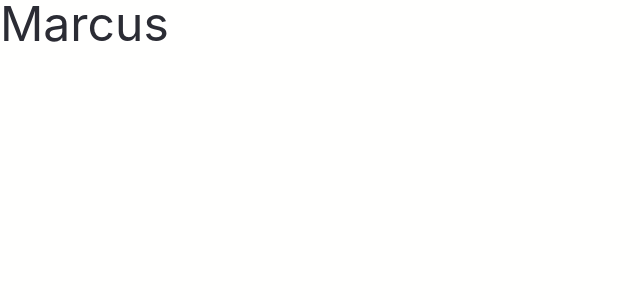
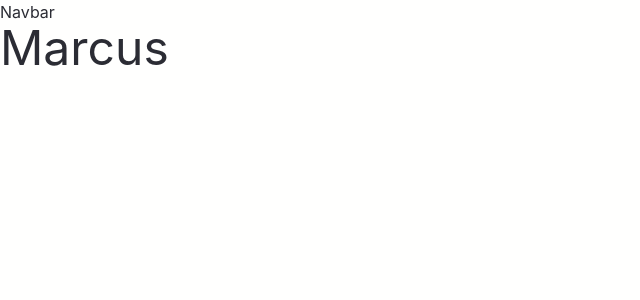
Before and after one commit to timeoutguy/devtime, a React (Create React App) app: page / in a window 1280 px wide. Shown: the top 300 px of the page, without its empty margins (0-640 px from the left). Built offline with nearby package versions, Linux system fonts and the light colour scheme.

Commit message:
refactor: Using public api to serve components

```diff
--- a/src/App.tsx
+++ b/src/App.tsx
@@ -1,7 +1,7 @@
 import React from 'react';
 
 import './App.scss';
-import Layout from './components/Layout';
+import { Layout } from './components';
 import AppRoutes from './routes/AppRoutes';
 
 const App: React.FC = () => {
--- /dev/null
+++ b/src/components/index.ts
@@ -0,0 +1,2 @@
+export * from './navbar';
+export * from './layout';
--- a/src/components/Layout.tsx
+++ b/src/components/layout/Layout.tsx
@@ -1,13 +1,13 @@
 import React, { PropsWithChildren } from 'react';
 
-const Layout: React.FC<PropsWithChildren> = ({ children }) => {
+import { Navbar } from '../index';
+
+export const Layout: React.FC<PropsWithChildren> = ({ children }) => {
   return (
     <div>
-      <header></header>
+      <Navbar />
       <main> {children} </main>
       <footer></footer>
     </div>
   );
 };
-
-export default Layout;
--- /dev/null
+++ b/src/components/layout/index.ts
@@ -0,0 +1 @@
+export * from './Layout';
--- /dev/null
+++ b/src/components/navbar/Navbar.tsx
@@ -0,0 +1,9 @@
+import React from 'react';
+
+export const Navbar: React.FC = () => {
+  return (
+    <div>
+      <h1> Navbar </h1>
+    </div>
+  );
+};
--- /dev/null
+++ b/src/components/navbar/index.ts
@@ -0,0 +1 @@
+export * from './Navbar';
```
